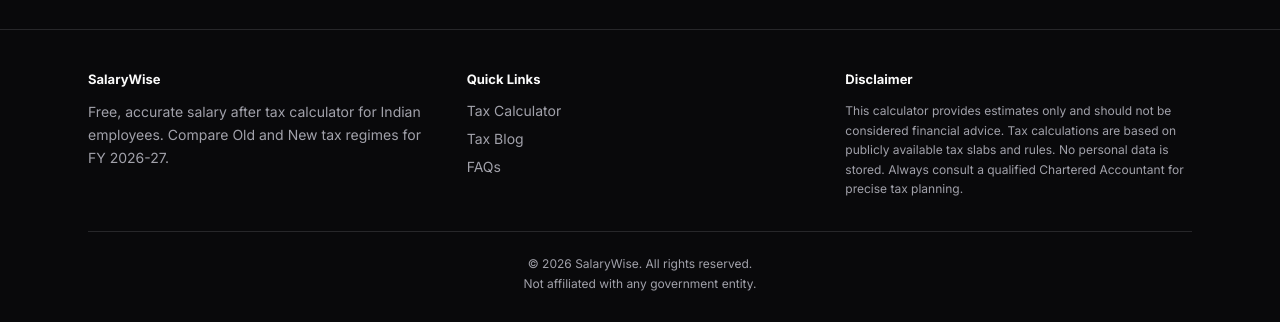
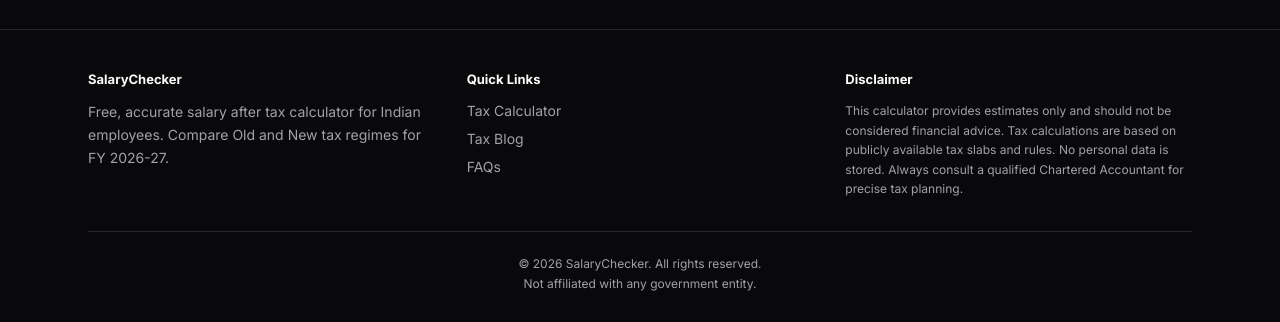
Before and after one commit to BharathLakkoju/salarywise, a Next.js app: page /blog in a window 1280 px wide. Shown: the part 1202-1524 px from the top of the page. Built offline with nearby package versions, Linux system fonts and the light colour scheme.

Commit message:
feat: Implement initial blog feature with dynamic pages, main layout, and SEO configuration.

```diff
--- a/src/app/blog/[slug]/page.jsx
+++ b/src/app/blog/[slug]/page.jsx
@@ -398,7 +398,7 @@ export default async function BlogPostPage({ params }) {
         datePublished: postMeta.date,
         author: {
             '@type': 'Organization',
-            name: 'India Salary Calculator',
+            name: 'SalaryChecker',
         },
     };
 
--- a/src/app/blog/page.jsx
+++ b/src/app/blog/page.jsx
@@ -12,8 +12,8 @@ export default function BlogPage() {
         '@context': 'https://schema.org',
         '@type': 'BreadcrumbList',
         itemListElement: [
-            { '@type': 'ListItem', position: 1, name: 'Home', item: 'https://salarycalculator.in' },
-            { '@type': 'ListItem', position: 2, name: 'Blog', item: 'https://salarycalculator.in/blog' },
+            { '@type': 'ListItem', position: 1, name: 'Home', item: 'https://salarychecker.xyz' },
+            { '@type': 'ListItem', position: 2, name: 'Blog', item: 'https://salarychecker.xyz/blog' },
         ],
     };
 
--- a/src/app/layout.jsx
+++ b/src/app/layout.jsx
@@ -10,10 +10,10 @@ const inter = Inter({
 });
 
 export const metadata = {
-    metadataBase: new URL('https://salarycalculator.in'),
+    metadataBase: new URL('https://salarychecker.xyz'),
     title: {
         default: 'Salary After Tax Calculator India – FY 2026-27 | Free In-Hand Salary Calculator',
-        template: '%s | Free India Salary Calculator',
+        template: '%s | SalaryChecker',
     },
     description:
         'Free salary after tax calculator for India. Calculate your in-hand salary, compare Old vs New tax regime, and estimate monthly take-home pay for FY 2026-27. Accurate income tax calculator with 80C, 80D, HRA deductions.',
@@ -31,7 +31,7 @@ export const metadata = {
         description: 'Calculate your in-hand salary. Compare Old vs New tax regime. Free & accurate.',
         type: 'website',
         locale: 'en_IN',
-        siteName: 'India Salary Calculator',
+        siteName: 'SalaryChecker',
     },
     twitter: {
         card: 'summary_large_image',
@@ -79,7 +79,7 @@ export default function RootLayout({ children }) {
                 <header className="site-header">
                     <div className="max-w-6xl mx-auto px-4 sm:px-6 h-16 flex items-center justify-between">
                         <Link href="/" className="font-bold text-lg tracking-tight">
-                            <span className="gradient-text">SalaryWise</span>
+                            <span className="gradient-text">SalaryChecker</span>
                         </Link>
                         <nav className="flex items-center gap-4 sm:gap-6">
                             <Link href="/" className="text-sm font-medium text-muted hover:text-foreground transition-colors">
@@ -103,7 +103,7 @@ export default function RootLayout({ children }) {
                     <div className="max-w-6xl mx-auto px-4 sm:px-6 py-10">
                         <div className="grid grid-cols-1 sm:grid-cols-3 gap-8 mb-8">
                             <div>
-                                <h4 className="font-bold text-foreground mb-3">SalaryWise</h4>
+                                <h4 className="font-bold text-foreground mb-3">SalaryChecker</h4>
                                 <p className="text-sm leading-relaxed">
                                     Free, accurate salary after tax calculator for Indian employees. Compare Old and New tax regimes for FY 2026-27.
                                 </p>
@@ -124,7 +124,7 @@ export default function RootLayout({ children }) {
                             </div>
                         </div>
                         <div className="border-t border-border pt-6 text-center text-xs">
-                            <p>© {new Date().getFullYear()} SalaryWise. All rights reserved.</p>
+                            <p>© {new Date().getFullYear()} SalaryChecker. All rights reserved.</p>
                             <p className="mt-1">Not affiliated with any government entity.</p>
                         </div>
                     </div>
--- a/src/app/page.jsx
+++ b/src/app/page.jsx
@@ -60,13 +60,13 @@ export default function HomePage() {
                 '@type': 'ListItem',
                 position: 1,
                 name: 'Home',
-                item: 'https://salarycalculator.in',
+                item: 'https://salarychecker.xyz',
             },
             {
                 '@type': 'ListItem',
                 position: 2,
                 name: 'Salary After Tax Calculator',
-                item: 'https://salarycalculator.in',
+                item: 'https://salarychecker.xyz',
             },
         ],
     };
--- a/src/app/robots.js
+++ b/src/app/robots.js
@@ -7,6 +7,6 @@ export default function robots() {
                 disallow: ['/api/', '/_next/'],
             },
         ],
-        sitemap: 'https://salarycalculator.in/sitemap.xml',
+        sitemap: 'https://salarychecker.xyz/sitemap.xml',
     };
 }
--- a/src/app/sitemap.js
+++ b/src/app/sitemap.js
@@ -1,7 +1,7 @@
 import { blogPosts } from '@/lib/blogData';
 
 export default function sitemap() {
-    const baseUrl = 'https://salarycalculator.in';
+    const baseUrl = 'https://salarychecker.xyz';
 
     const blogUrls = blogPosts.map((post) => ({
         url: `${baseUrl}/blog/${post.slug}`,
```
